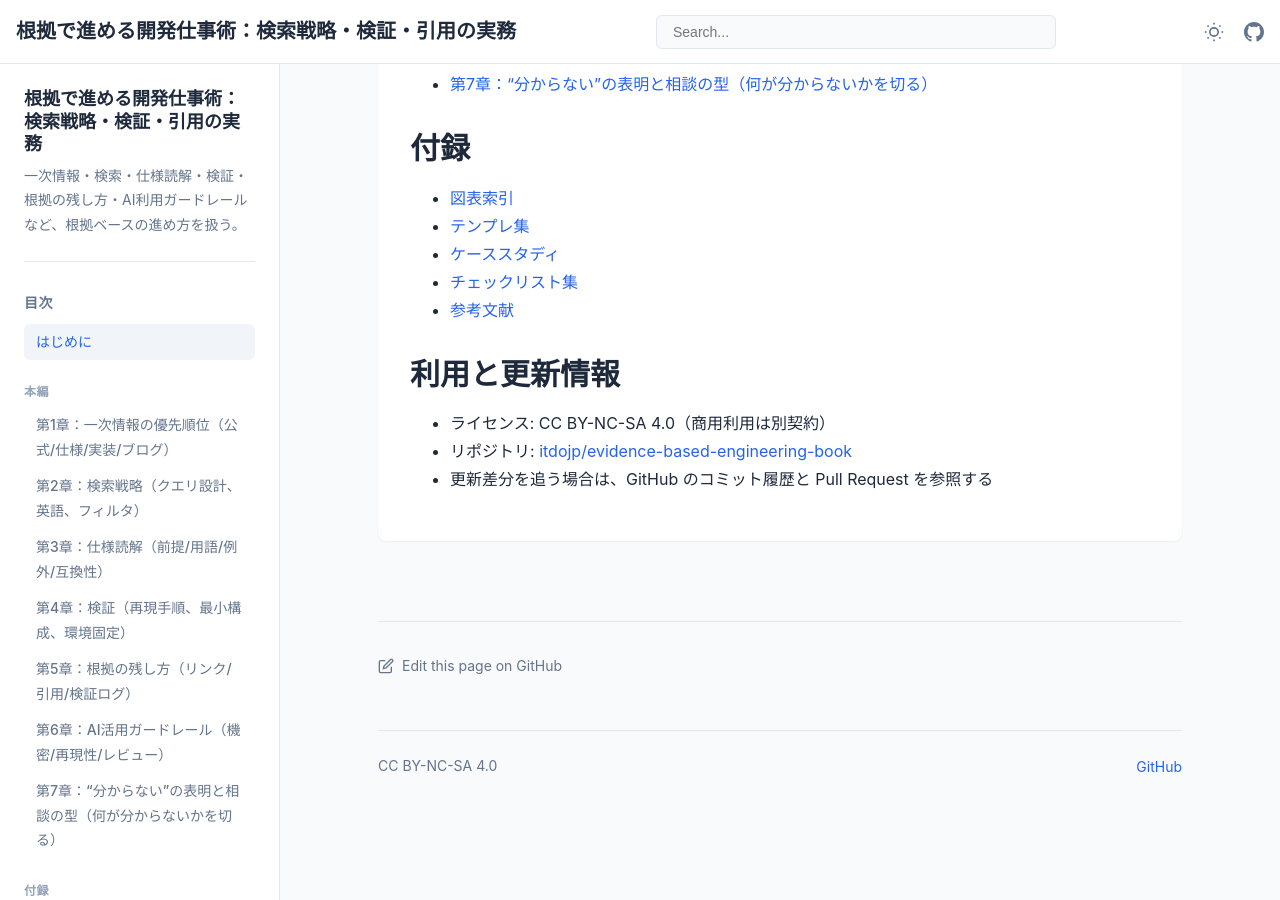
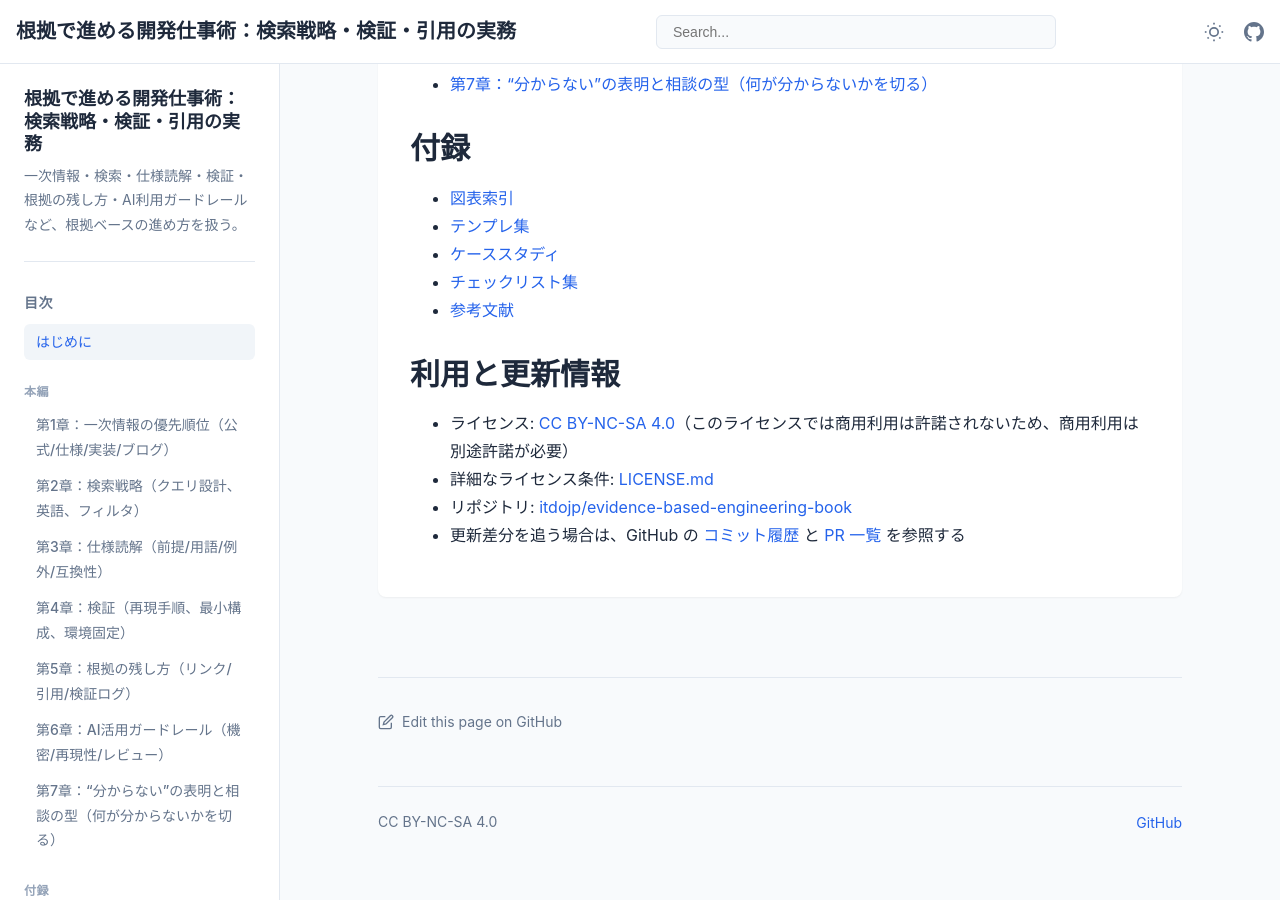
Before and after one commit to itdojp/evidence-based-engineering-book, a Jekyll site: the page built from docs/index.md, in a window 1280 px wide and 900 px high, scrolled down 1325 px. Built offline with Jekyll 4.4.1, drawn with Linux system fonts in a browser that asks for light colours.

Commit message:
Address Copilot review feedback on index links

```diff
--- a/docs/index.md
+++ b/docs/index.md
@@ -58,6 +58,7 @@ order: 0
 
 ## 利用と更新情報
 
-- ライセンス: CC BY-NC-SA 4.0（商用利用は別契約）
+- ライセンス: [CC BY-NC-SA 4.0](https://creativecommons.org/licenses/by-nc-sa/4.0/deed.ja)（このライセンスでは商用利用は許諾されないため、商用利用は別途許諾が必要）
+- 詳細なライセンス条件: [LICENSE.md](https://github.com/itdojp/evidence-based-engineering-book/blob/main/LICENSE.md)
 - リポジトリ: [itdojp/evidence-based-engineering-book](https://github.com/itdojp/evidence-based-engineering-book)
-- 更新差分を追う場合は、GitHub のコミット履歴と Pull Request を参照する
+- 更新差分を追う場合は、GitHub の [コミット履歴](https://github.com/itdojp/evidence-based-engineering-book/commits/main/) と [PR 一覧](https://github.com/itdojp/evidence-based-engineering-book/pulls) を参照する
```
